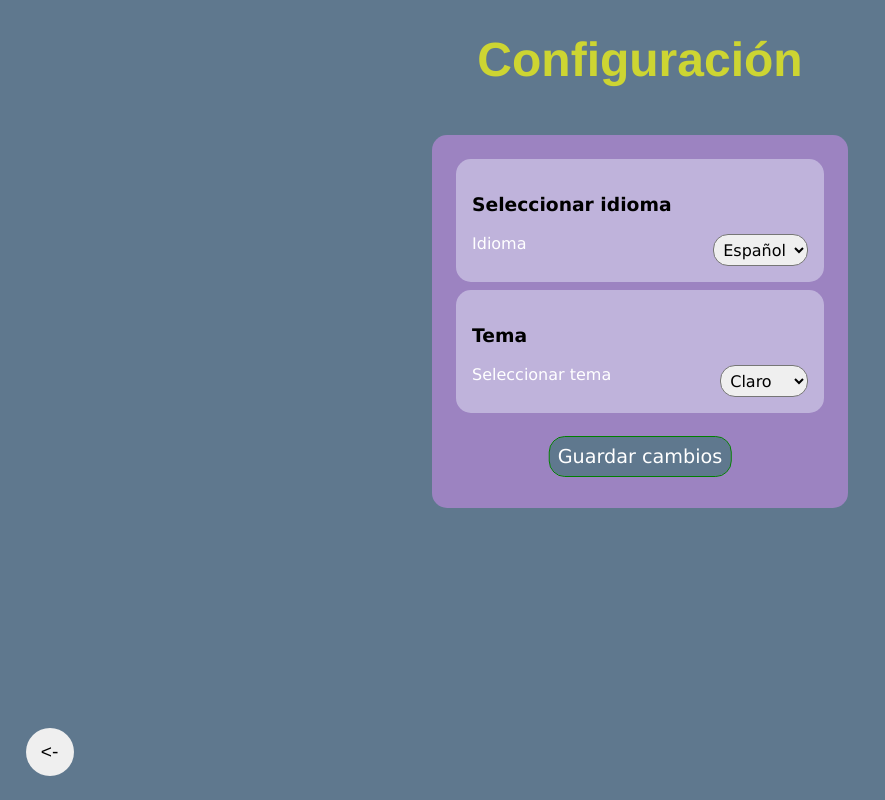
After one commit to Aura1Games/Proyecto-Poke-Saurus, a PHP site: page /pages/configuracion.html in a window 1280 px wide. The commit adds this page. Shown: the whole page, without its empty margins (0-885 px from the left). Run offline with PHP 8.4, Linux system fonts and the light colour scheme.

Commit message:
Agregué las paginas reglas (aún en proceso) y configuración (listo), se implementaron cambios menores y la creación de global.css con estilos usados en todas las paginas

```diff
--- /dev/null
+++ b/public/css/Configuracion_style.css
@@ -0,0 +1,78 @@
+:root {
+  --fondo: rgb(95, 120, 142);
+  --fondo-alternativo: rgba(240, 248, 255, 0.41);
+  --contraste: rgb(205, 213, 50);
+  --fuente-oficial: "Franklin Gothic Medium", "Arial Narrow", Arial, sans-serif;
+  --fuente-etiquetas: Verdana, Geneva, Tahoma, sans-serif;
+}
+body {
+  background-color: var(--fondo);
+  display: flex;
+  flex-direction: column;
+  justify-content: center;
+  align-items: center;
+}
+h1 {
+  font-family: var(--fuente-oficial);
+  color: var(--contraste);
+  font-size: 3rem;
+}
+.contenedor {
+  background-color: rgb(156, 131, 193);
+  padding: 1rem;
+  margin: 1rem;
+  width: 30dvw;
+  height: auto;
+  font-family: var(--fuente-etiquetas);
+  text-align: left;
+  border-radius: 15px;
+}
+.content {
+  position: relative;
+  background-color: var(--fondo-alternativo);
+  padding: 1rem;
+  margin: 0.5rem;
+  border-radius: 15px;
+}
+
+select {
+  height: auto;
+  width: auto;
+  font-family: var(--fuente-etiquetas);
+  font-size: 1rem;
+  padding: 0.3rem;
+  border-radius: 15px;
+}
+#guardad {
+  font-family: var(--fuente-etiquetas);
+  padding: 0.5rem;
+  font-size: 1.2rem;
+  background-color: var(--fondo);
+  color: white;
+  border-radius: 15px;
+  border: none;
+  outline: 1.5px green solid;
+  position: relative;
+  left: 50%;
+  transform: translateX(-50%);
+  margin: 1rem 0;
+}
+#guardad:hover {
+  cursor: pointer;
+}
+#guardad:active {
+  background-color: var(--contraste);
+  color: black;
+}
+label {
+  color: white;
+}
+.cosete {
+  display: flex;
+  justify-content: space-between;
+}
+@media (width < 830px) {
+  .contenedor {
+    width: 20rem;
+  }
+}
--- /dev/null
+++ b/public/css/global.css
@@ -0,0 +1,34 @@
+body {
+  overscroll-behavior: none; /* No permite el desplazamiento vertical fuera de la pagina*/
+  margin: 0;
+  overflow-x: none;
+  height: auto;
+}
+.salir {
+  position: absolute;
+  width: 3rem;
+  height: 3rem;
+  border-radius: 80rem;
+  border: none;
+  top: 91dvh;
+  left: 2dvw;
+  font-size: larger;
+  transition: 150ms ease-out;
+}
+dialog {
+  border: none;
+  border-radius: 10px;
+  padding: 20px;
+  box-shadow: 0 0 10px rgba(0, 0, 0, 0.3);
+}
+
+dialog::backdrop {
+  background: rgba(0, 0, 0, 0.5);
+}
+.salir:hover {
+  transform: scale(1.2);
+}
+a {
+  color: inherit;
+  text-decoration: none;
+}
--- /dev/null
+++ b/public/js/Configuracion_script.js
@@ -0,0 +1,4 @@
+// window.addEventListener("DOMContentLoaded", () => {
+//   const btn_guardar = document.getElementById("guardad");
+//   const modal = document.getElementById("modal");
+// });
--- a/public/pages/Ajustes_de_partida.html
+++ b/public/pages/Ajustes_de_partida.html
@@ -4,6 +4,7 @@
     <meta charset="UTF-8" />
     <meta name="viewport" content="width=device-width, initial-scale=1.0" />
     <title>Ajustes de partida</title>
+    <link rel="stylesheet" href="../css/global.css" />
     <link rel="stylesheet" href="../css/Ajustes_style.css" />
     <link rel="icon" type="image/x-icon" href="../images/dino_icono.webp" />
   </head>
@@ -29,7 +30,7 @@
         </div>
         <button id="Iniciar_partidas">Iniciar partida</button>
       </div>
-      <button class="salir"><a href="index.html"><-</a></button>
+      <button class="salir"><a href="../index.html"><-</a></button>
     </aside>
     <main>
       <div class="content" id="contenedor_01">
--- /dev/null
+++ b/public/pages/configuracion.html
@@ -0,0 +1,44 @@
+<!DOCTYPE html>
+<html lang="es">
+  <head>
+    <meta charset="UTF-8" />
+    <meta name="viewport" content="width=device-width, initial-scale=1.0" />
+    <link rel="stylesheet" href="../css/global.css" />
+    <link rel="icon" type="image/x-icon" href="../images/dino_icono.webp" />
+    <link rel="stylesheet" href="../css/Configuracion_style.css" />
+    <title>Configuración</title>
+  </head>
+  <body>
+    <h1>Configuración</h1>
+    <div class="contenedor">
+      <div class="content">
+        <h3>Seleccionar idioma</h3>
+        <div class="cosete">
+          <label for="idioma">Idioma</label>
+          <select name="idiomas" id="select_idioma">
+            <option value="esp">Español</option>
+            <option value="eng">Ingles</option>
+          </select>
+        </div>
+      </div>
+      <div class="content">
+        <h3>Tema</h3>
+        <div class="cosete">
+          <label for="tema">Seleccionar tema </label>
+          <select name="Colores" id="select_tema">
+            <option value="white">Claro</option>
+            <option value="black">Oscuro</option>
+          </select>
+        </div>
+      </div>
+      <button id="guardad" onclick="modal.showModal()">Guardar cambios</button>
+    </div>
+    <dialog id="modal">
+      <h2>Guardar cambios</h2>
+      <p>se guardaron los cambios correctamente</p>
+      <button onclick="modal.close()">Cerrar</button>
+    </dialog>
+    <button class="salir"><a href="../index.html"><-</a></button>
+    <script src="../js/Configuracion_script.js"></script>
+  </body>
+</html>
```
Also changed, not shown: public/css/Ajustes_style.css (+2 -18 lines), public/css/Reglas_style.css (added, +28 -0 lines), public/css/index_style.css (+9 -11 lines), public/index.html (+8 -4 lines), public/pages/Reglas.html (+24 -1 lines).
